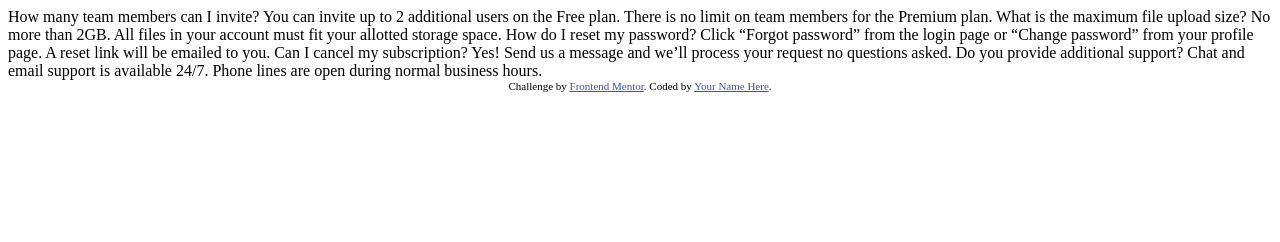
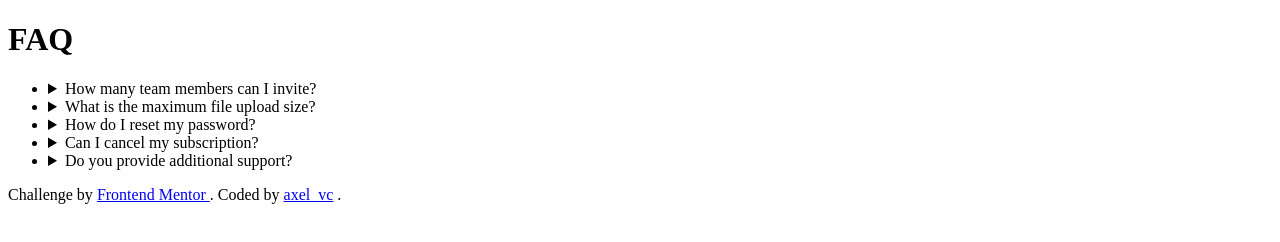
Before and after one commit to axelvc/frontend-mentor, a website: page faq-accordion-card/index.html in a window 1280 px wide. Drawn offline with Linux system fonts and the light colour scheme.

Commit message:
feat(proyect 5): add html structure

```diff
--- a/faq-accordion-card/index.html
+++ b/faq-accordion-card/index.html
@@ -4,43 +4,75 @@
     <meta charset="UTF-8" />
     <meta name="viewport" content="width=device-width, initial-scale=1.0" />
     <!-- displays site properly based on user's device -->
-
     <link
       rel="icon"
       type="image/png"
       sizes="32x32"
       href="./images/favicon-32x32.png"
     />
-
     <title>Frontend Mentor | FAQ Accordion Card</title>
-
-    <!-- Feel free to remove these styles or customise in your own stylesheet 👍 -->
-    <style>
-      .attribution {
-        font-size: 11px;
-        text-align: center;
-      }
-      .attribution a {
-        color: hsl(228, 45%, 44%);
-      }
-    </style>
   </head>
   <body>
-    How many team members can I invite? You can invite up to 2 additional users
-    on the Free plan. There is no limit on team members for the Premium plan.
-    What is the maximum file upload size? No more than 2GB. All files in your
-    account must fit your allotted storage space. How do I reset my password?
-    Click “Forgot password” from the login page or “Change password” from your
-    profile page. A reset link will be emailed to you. Can I cancel my
-    subscription? Yes! Send us a message and we’ll process your request no
-    questions asked. Do you provide additional support? Chat and email support
-    is available 24/7. Phone lines are open during normal business hours.
+    <main>
+      <h1>FAQ</h1>
 
-    <div class="attribution">
+      <ul>
+        <li>
+          <details>
+            <summary>How many team members can I invite?</summary>
+            <p>
+              You can invite up to 2 additional users on the Free plan. There is
+              no limit on team members for the Premium plan.
+            </p>
+          </details>
+        </li>
+        <li>
+          <details>
+            <summary>What is the maximum file upload size?</summary>
+            <p>
+              No more than 2GB. All files in your account must fit your allotted
+              storage space.
+            </p>
+          </details>
+        </li>
+        <li>
+          <details>
+            <summary>How do I reset my password?</summary>
+            <p>
+              Click “Forgot password” from the login page or “Change password”
+              from your profile page. A reset link will be emailed to you.
+            </p>
+          </details>
+        </li>
+        <li>
+          <details>
+            <summary>Can I cancel my subscription?</summary>
+            <p>
+              Yes! Send us a message and we’ll process your request no questions
+              asked.
+            </p>
+          </details>
+        </li>
+        <li>
+          <details>
+            <summary>Do you provide additional support?</summary>
+            <p>
+              Chat and email support is available 24/7. Phone lines are open
+              during normal business hours.
+            </p>
+          </details>
+        </li>
+      </ul>
+    </main>
+
+    <footer>
       Challenge by
-      <a href="https://www.frontendmentor.io?ref=challenge" target="_blank"
-        >Frontend Mentor</a
-      >. Coded by <a href="#">Your Name Here</a>.
-    </div>
+      <a href="https://www.frontendmentor.io?ref=challenge" target="_blank">
+        Frontend Mentor
+      </a>
+      . Coded by
+      <a href="https://github.com/axelvc" target="_blank">axel_vc</a>
+      .
+    </footer>
   </body>
 </html>
```
